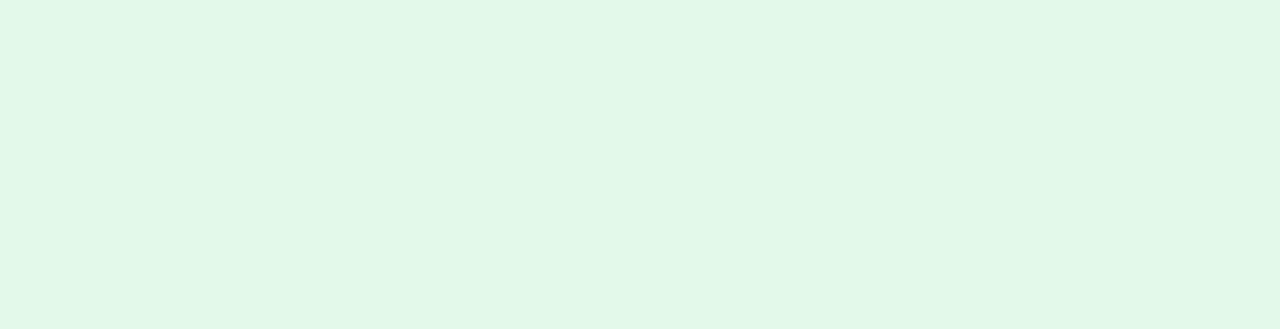
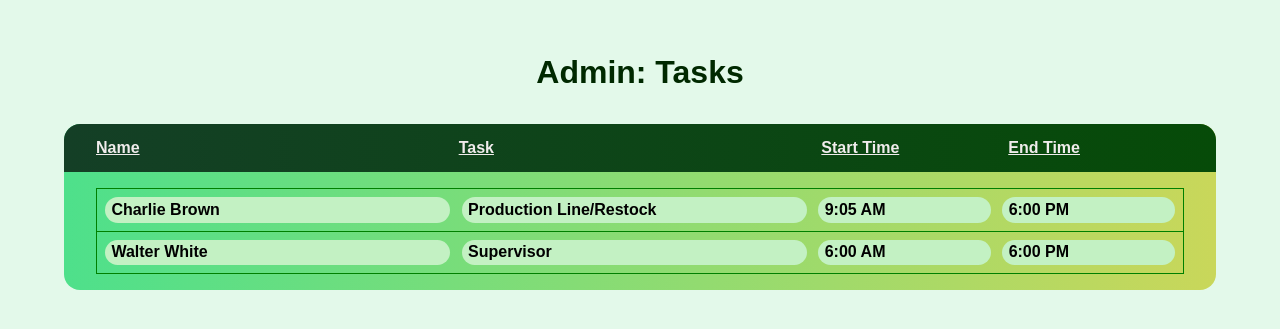
Before and after one commit to cppsea/Volunteer_Task_Allocator, a React (Vite) app: page /admin-tasks in a window 1280 px wide. Before the commit this address had no page. Shown: the part 215-544 px from the top of the page. Built offline with nearby package versions, Linux system fonts and the light colour scheme.

Commit message:
added basic admin page

```diff
--- a/src/App.jsx
+++ b/src/App.jsx
@@ -5,6 +5,7 @@ import TaskPage from "./pages/TaskPage/TaskPage";
 import SignUpPage from "./pages/SignPages/SignUp/SignUpPage";
 import LoginPage from "./pages/SignPages/Login/LoginPage";
 import AdminLoginPage from "./pages/SignPages/AdminLogin/AdminLogin";
+import AdminTasks from "./pages/AdminPanels/AdminTasks";
 const Links = () => (
   <div
     style={{
@@ -30,6 +31,7 @@ function App() {
         <Route path="admin-login" element={<AdminLoginPage />} />
         <Route path="/signup" element={<SignUpPage />} />
         <Route path="/task" element={<TaskPage />} />
+        <Route path="/admin-tasks" element={<AdminTasks/>}/>
       </Routes>
     </BrowserRouter>
   );
--- /dev/null
+++ b/src/components/AdminTaskBoard/AdminTaskBoard.css
@@ -0,0 +1,34 @@
+.admin-taskboard {
+  display: flex;
+  flex-direction: column;
+  background: var(--taskboard-background);
+  border-radius: 1rem;
+  width: 90%;
+  max-width: 1300px;
+  flex-grow: 1;
+}
+
+.admin-taskboard-header-container {
+  display: grid;
+  grid-template-columns: 2fr 2fr 1fr 1fr;
+  gap: 0.7rem;
+  background: var(--taskboard-header-background);
+  padding: 1rem 2rem;
+  border-radius: 1rem 1rem 0 0;
+  width: 100%;
+}
+
+.admin-taskboard-header {
+}
+
+.admin-taskboard-header-text {
+  color: rgb(240, 236, 236);
+  font-weight: 600;
+  text-decoration: underline;
+}
+
+.admin-taskboard-tasklist {
+  padding: 1rem 2rem;
+  display: flex;
+  flex-flow: column nowrap;
+}
--- /dev/null
+++ b/src/components/AdminTaskBoard/AdminTaskBoard.jsx
@@ -0,0 +1,31 @@
+import "./AdminTaskBoard.css";
+import AdminTaskBoardItem from "./AdminTaskBoardItem/AdminTaskBoardItem";
+export default function AdminTaskBoard({ tasks }) {
+  return (
+    <div className="admin-taskboard">
+      {/*admin taskboard header*/}
+      <div className="admin-taskboard-header-container">
+        <div className="admin-taskboard-header">
+          <h2 className="admin-taskboard-header-text">Name</h2>
+        </div>
+        <div className="admin-taskboard-header">
+          <h2 className="admin-taskboard-header-text">Task</h2>
+        </div>
+        <div className="admin-taskboard-header">
+          <h2 className="admin-taskboard-header-text">Start Time</h2>
+        </div>
+        <div className="admin-taskboard-header">
+          <h2 className="admin-taskboard-header-text">End Time</h2>
+        </div>
+      </div>
+
+      {/*Admin Taskboard list */}
+      <div className="admin-taskboard-tasklist">
+        {tasks.map((task) => (
+          //change key to something more appropriate later
+          <AdminTaskBoardItem key={task.task + task.name} {...task} />
+        ))}
+      </div>
+    </div>
+  );
+}
--- /dev/null
+++ b/src/components/AdminTaskBoard/AdminTaskBoardItem/AdminTaskBoardItem.css
@@ -0,0 +1,25 @@
+.admin-taskboard-item {
+  display: grid;
+  grid-template-columns: 2fr 2fr 1fr 1fr;
+  gap: 0.7rem;
+  padding: 0.5rem;
+}
+
+.admin-taskboard-item {
+  border-width: 0 1px 1px 1px;
+  border-color: var(--taskboard-item-border);
+  border-style: solid;
+}
+.admin-taskboard-item > div {
+  display: flex;
+  border-radius: 1rem;
+  background-color: var(--chip-background);
+  padding: 0.3rem 0.4rem;
+  font-weight: 600;
+
+  align-items: center;
+}
+
+.admin-taskboard-item:nth-of-type(1) {
+  border-top: 1px solid var(--taskboard-item-border);
+}
--- /dev/null
+++ b/src/components/AdminTaskBoard/AdminTaskBoardItem/AdminTaskBoardItem.jsx
@@ -0,0 +1,32 @@
+import "./AdminTaskBoardItem.css";
+export default function AdminTaskBoardItem({
+  name,
+  task,
+  startHour,
+  startMinute,
+  endHour,
+  endMinute,
+}) {
+  return (
+    <div className="admin-taskboard-item">
+      <div>{name}</div>
+      <div>{task}</div>
+      <div>{TimeToString(startHour, startMinute)}</div>
+      <div>{TimeToString(endHour, endMinute)}</div>
+    </div>
+  );
+}
+
+//helper for getting hour number and minute number and formatting into AM/PM time string
+function TimeToString(hour, minute) {
+  //format hour into 12 hour format, if newHour is 0, turn it into 12
+
+  let newHour = hour % 12 === 0 ? 12 : hour % 12;
+
+  //get time period based on 12 hour
+  let timePeriod = hour < 12 ? "AM" : "PM";
+
+  //add 0 to new minute if lower than 10
+  let newMinute = (minute < 10 ? "0" : "") + minute;
+  return `${newHour}:${newMinute} ${timePeriod}`;
+}
--- /dev/null
+++ b/src/pages/AdminPanels/AdminTasks.jsx
@@ -0,0 +1,36 @@
+import AdminTaskBoard from "../../components/AdminTaskBoard/AdminTaskBoard";
+let tasks = [
+  {
+    name: "Charlie Brown",
+    task: "Production Line/Restock",
+    startHour: 9,
+    startMinute: 5,
+    endHour: 18,
+    endMinute: 0,
+  },
+  {
+    name: "Walter White",
+    task: "Supervisor",
+    startHour: 6,
+    startMinute: 0,
+    endHour: 18,
+    endMinute: 0,
+  },
+];
+
+export default function AdminTasks() {
+  return (
+    <div
+      style={{
+        display: "flex",
+        flexDirection: "column",
+        alignItems: "center",
+        gap: "20px",
+        width: "100vw",
+      }}
+    >
+      <h1 className="page-title">Admin: Tasks</h1>
+      <AdminTaskBoard tasks={tasks} />
+    </div>
+  );
+}
```
